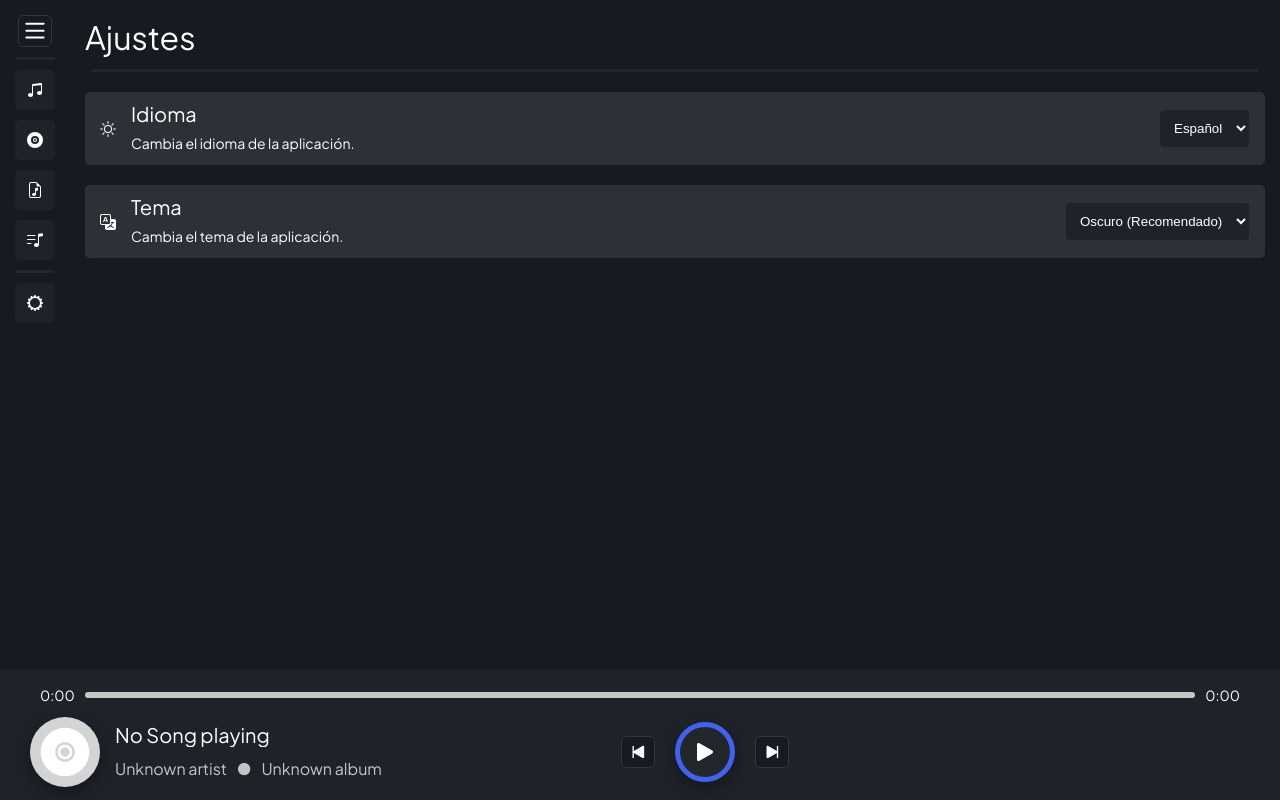
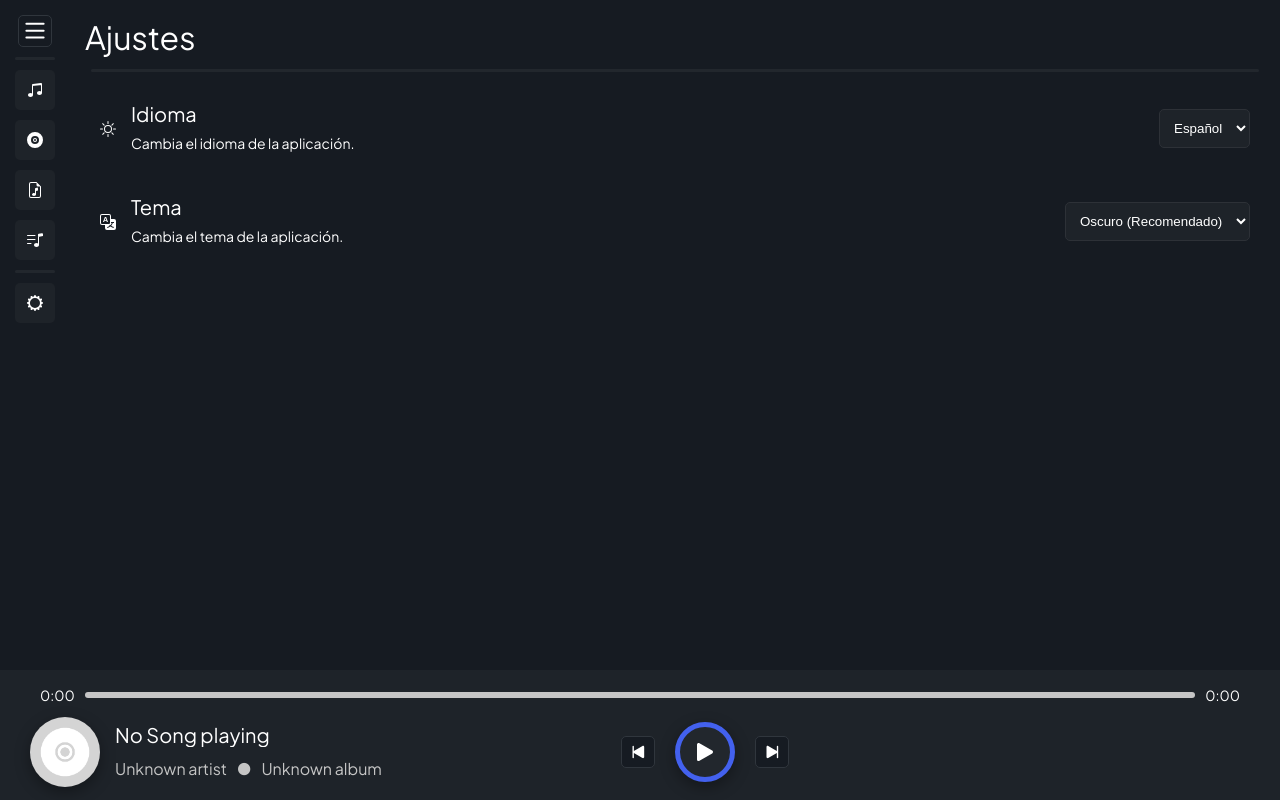
Before and after one commit to jesusalberto11/MyMusicPlayer, a React (Vite) app: page /settings in a window 1280 px wide. Built offline with nearby package versions, Linux system fonts and the light colour scheme.

Commit message:
Update: Updated styles to use css variables

```diff
--- a/src/styles/pages/SettingsPage/SettingsItem.css
+++ b/src/styles/pages/SettingsPage/SettingsItem.css
@@ -1,5 +1,6 @@
 .settings-item-container {
-  background-color: #2d3137;
+  background-color: var(--setings-item-bg-color);
+  color: var(--page-text-color);
 
   height: auto;
   width: 100%;
```
